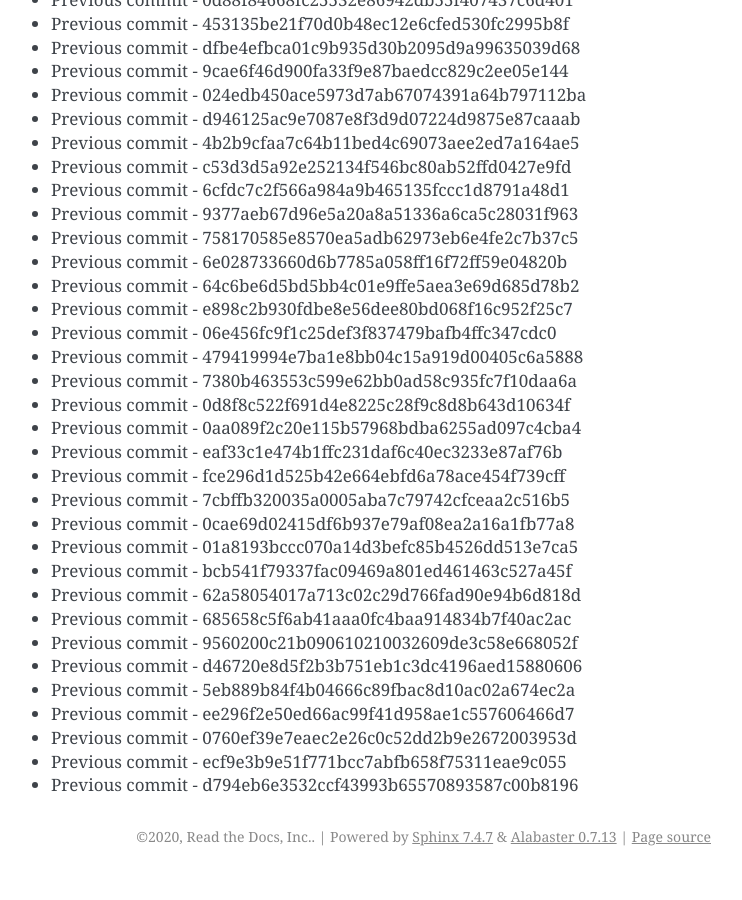
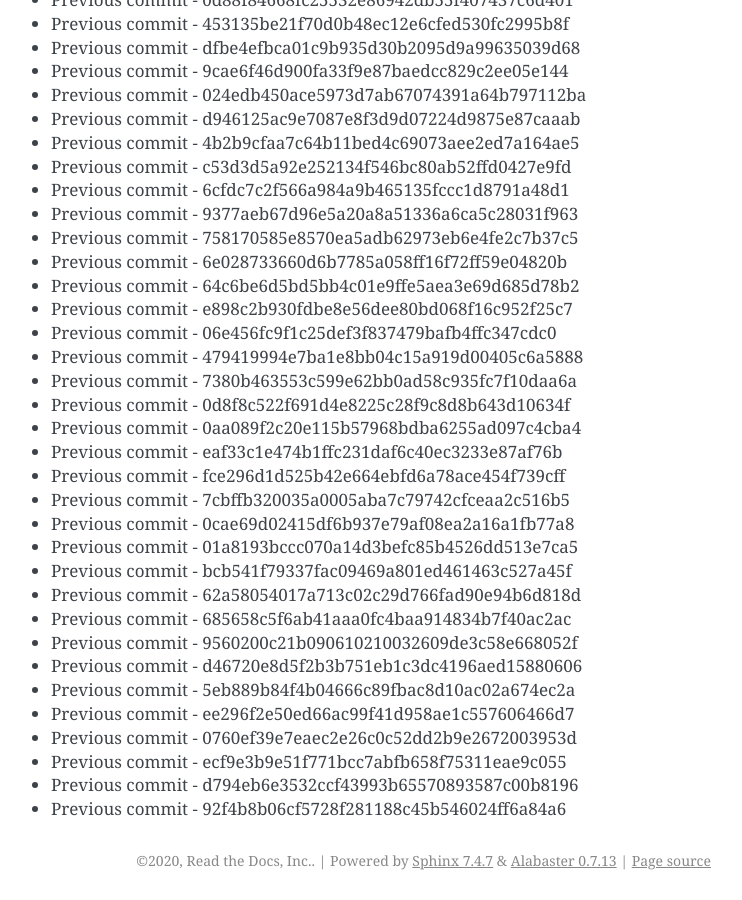
Before and after one commit to readthedocs/rtd-git-stresstest, a Sphinx documentation site: the page built from docs/updates.rst, in a window 1280 px wide and 900 px high, scrolled down 14648 px. Shown: the whole window, without its empty margins (399-1141 px from the left). Built offline with Sphinx 7.4.7, drawn with Linux system fonts in a browser that asks for light colours; before the commit the page ends 15524 px from its top, so only the background shows below that.

Commit message:
Generating commit from previous: 92f4b8b06cf5728f281188c45b546024ff6a84a6

```diff
--- a/docs/updates.rst
+++ b/docs/updates.rst
@@ -647,3 +647,4 @@ It can be tested for any performance characteristics.
 * Previous commit - 0760ef39e7eaec2e26c0c52dd2b9e2672003953d
 * Previous commit - ecf9e3b9e51f771bcc7abfb658f75311eae9c055
 * Previous commit - d794eb6e3532ccf43993b65570893587c00b8196
+* Previous commit - 92f4b8b06cf5728f281188c45b546024ff6a84a6
```
